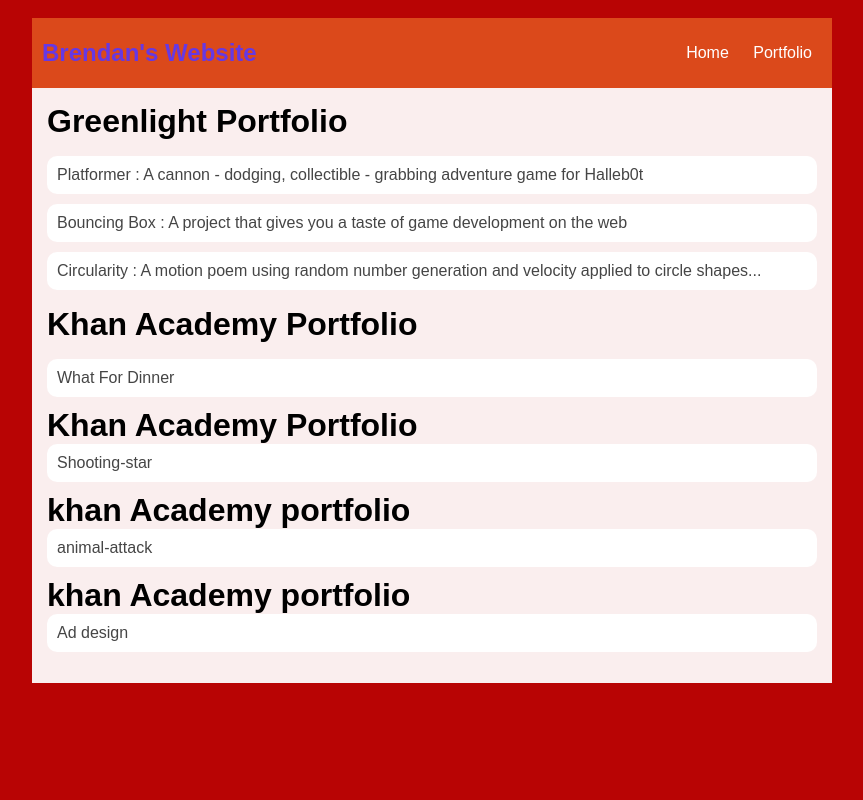
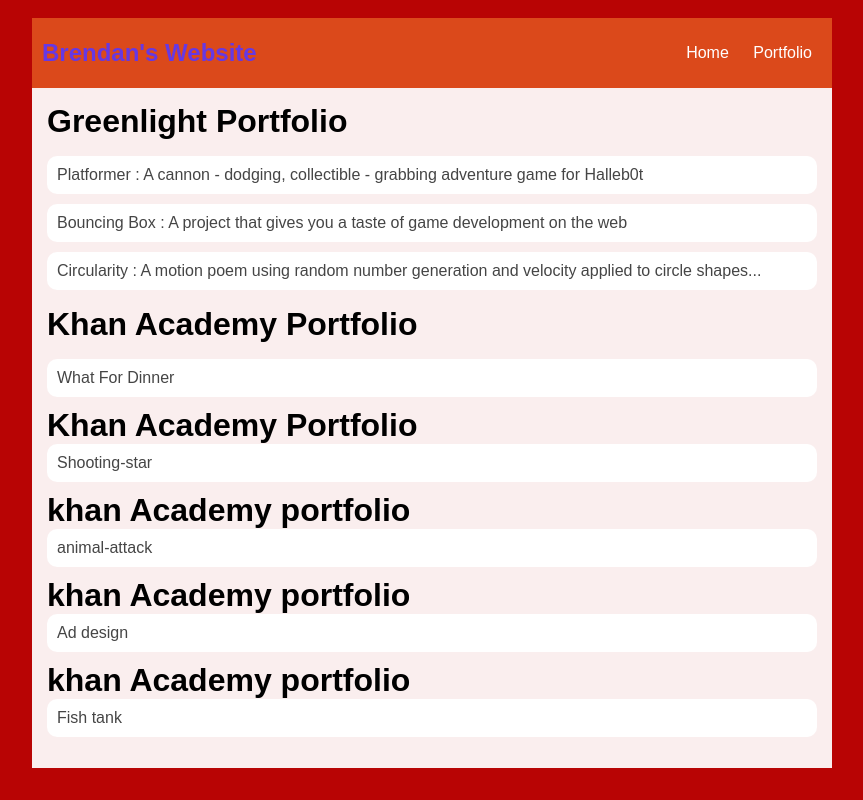
Before and after one commit to brendanjohnson16/brendanjohnson.github.io, a plain HTML site: page portfolio.html in a window 1280 px wide. Shown: the whole page, without its empty margins (208-1071 px from the left). Drawn offline with Linux system fonts and the light colour scheme.

Commit message:
updatefolio

```diff
--- a/portfolio.html
+++ b/portfolio.html
@@ -124,7 +124,9 @@
                             <ul id="portfolio">
                             <li> <a href="https://www.khanacademy.org/computer-programming/spin-off-of-project-ad-design/4870920549744640">Ad design</a></li>
 
-
+                            <h1> khan Academy portfolio</h1>
+                            <ul id="portfolio">
+                            <li> <a href="https://www.khanacademy.org/computing/computer-programming/programming/functions/pp/project-fish-tank?classCode=D7UPQ6JB">Fish tank</a></li>
 
 
             </main>
```
